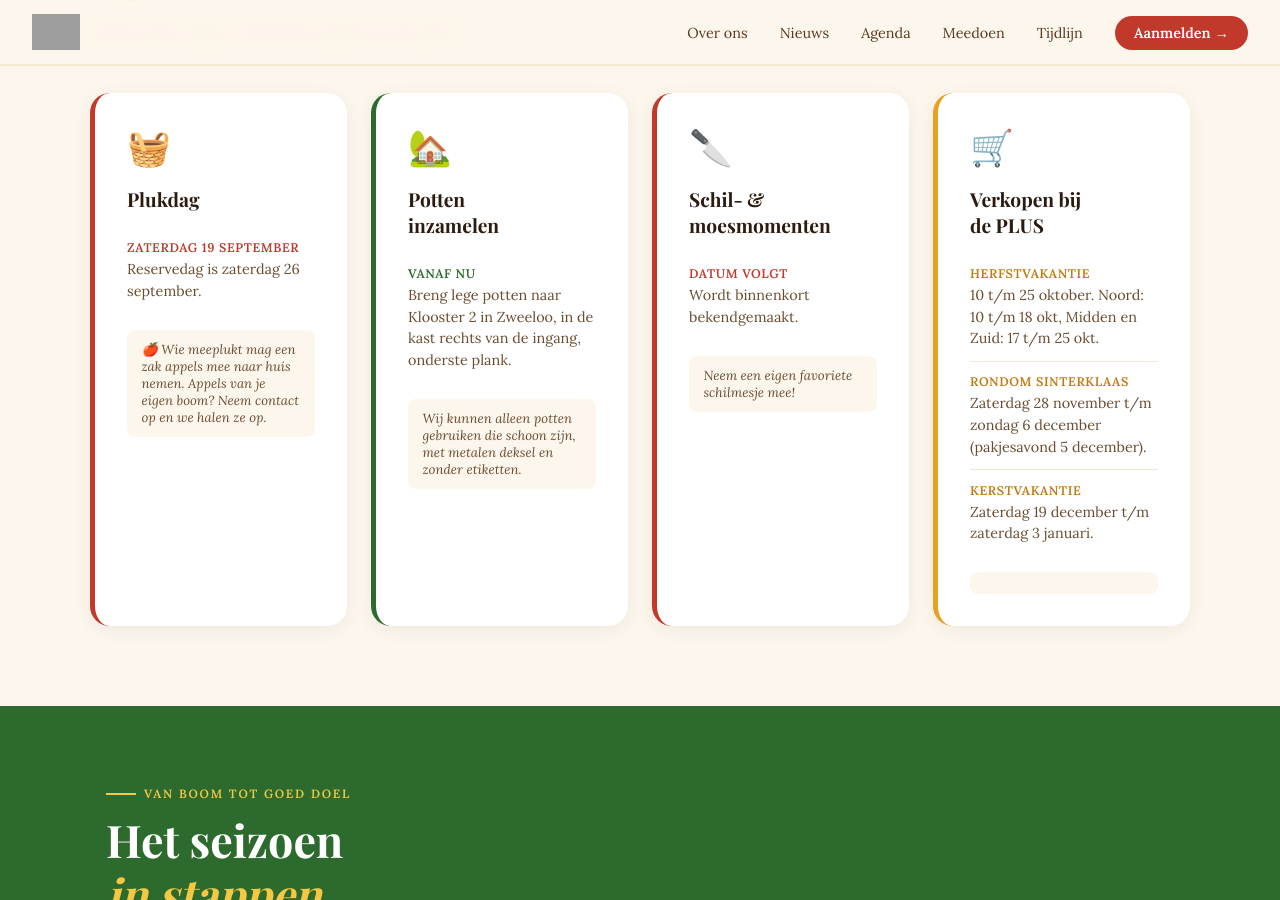
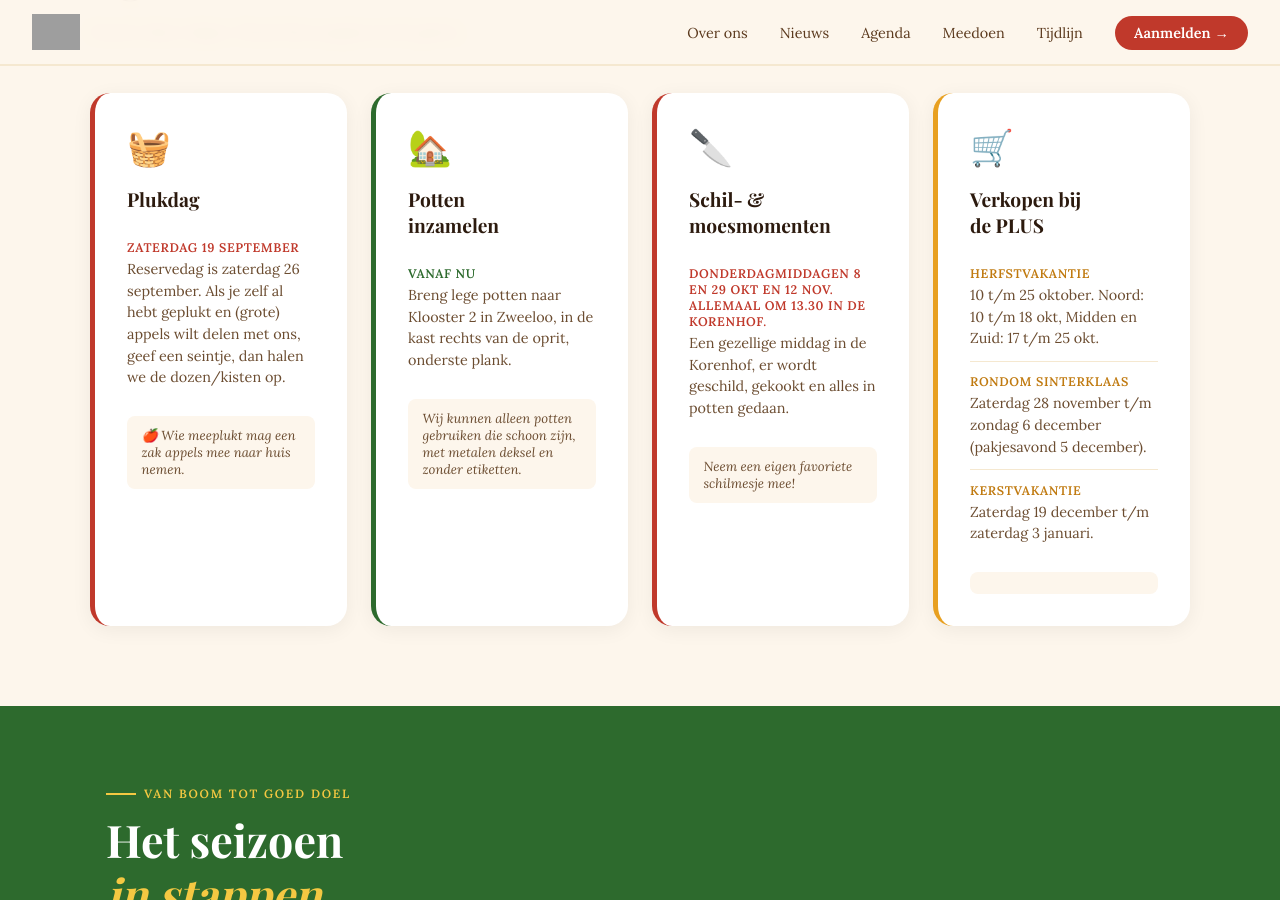
Before and after one commit to PlukenDeel/Pluk-en-Deel-2, a Jekyll site: the page built from index.html, in a window 1280 px wide and 900 px high, scrolled down 3290 px. Built offline with Jekyll 4.4.1, drawn with Linux system fonts in a browser that asks for light colours; some web fonts are replaced; grey boxes are pictures that could not be loaded.

Commit message:
Revise agenda details and tips for events
Updated event details and tips for various activities in the agenda.

```diff
--- a/_data/agenda.yml
+++ b/_data/agenda.yml
@@ -5,23 +5,23 @@ items:
     datums:
       - datum: zaterdag 19 september
         iso: '2026-09-19'
-        detail: Reservedag is zaterdag 26 september.
-    tip: "🍎 Wie meeplukt mag een zak appels mee naar huis nemen. Appels van je eigen boom? Neem contact op en we halen ze op."
+        detail: Reservedag is zaterdag 26 september. Als je zelf al hebt geplukt en (grote) appels wilt delen met ons, geef een seintje, dan halen we de dozen/kisten op.
+    tip: "🍎 Wie meeplukt mag een zak appels mee naar huis nemen."
   - titel: Potten inzamelen
     emoji: 🏡
     kleur: groen
     datums:
       - datum: Vanaf nu
         iso: ''
-        detail: Breng lege potten naar Klooster 2 in Zweeloo, in de kast rechts van de ingang, onderste plank.
+        detail: Breng lege potten naar Klooster 2 in Zweeloo, in de kast rechts van de oprit, onderste plank.
     tip: Wij kunnen alleen potten gebruiken die schoon zijn, met metalen deksel en zonder etiketten.
   - titel: Schil- & moesmomenten
     emoji: 🔪
     kleur: rood
     datums:
-      - datum: Datum volgt
+      - datum: donderdagmiddagen 8 en 29 okt en 12 nov. Allemaal om 13.30 in De Korenhof.
         iso: ''
-        detail: Wordt binnenkort bekendgemaakt.
+        detail: Een gezellige middag in de Korenhof, er wordt geschild, gekookt en alles in potten gedaan.
     tip: Neem een eigen favoriete schilmesje mee!
   - titel: Verkopen bij de PLUS
     emoji: 🛒
```
